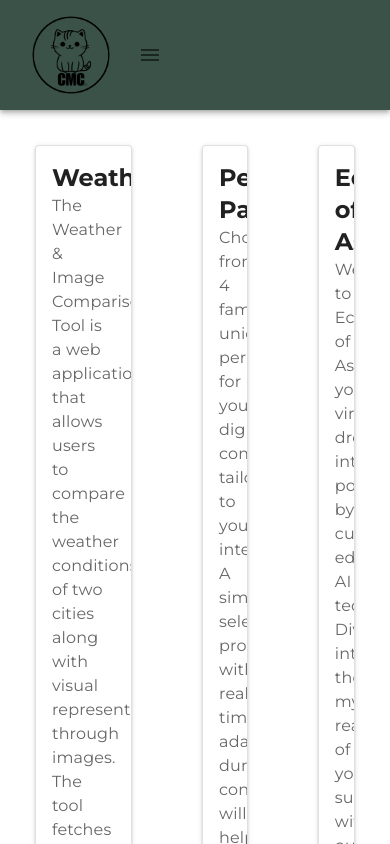
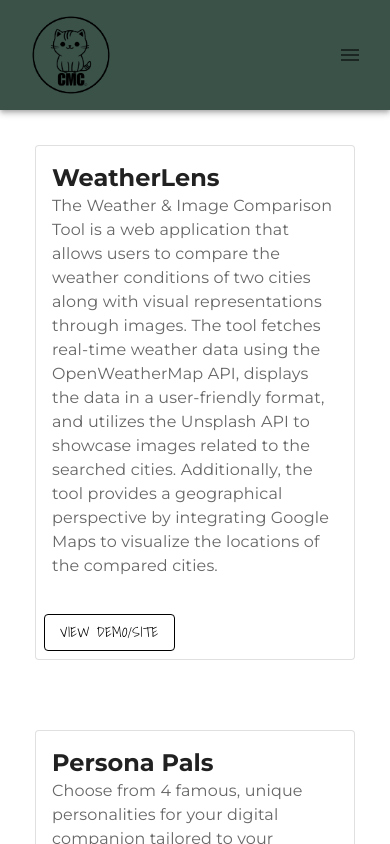
Before and after one commit to CatlinMillz/React-Portfolio, a React (Vite) app: page /development in a window 390 px wide. Shown: the top 844 px of the page. Built offline with nearby package versions, Linux system fonts and the light colour scheme.

Commit message:
fixed mobile reponsiveness

```diff
--- a/src/assets/data/projects.json
+++ b/src/assets/data/projects.json
@@ -12,6 +12,6 @@
     {
         "title": "Echoes of Astra",
     "description": "Welcome to Echoes of Astra, your virtual dream interpreter powered by cutting-edge AI technology! Dive into the mysterious realms of your subconscious with our user-friendly platform.",
-    "demoUrl": "https://drive.google.com/file/d/1IwnHZLdhXe_UxkF7kpqzcasD90tbWhJp/view"
+    "demoUrl": "https://echoes-of-astra.onrender.com/dreamInterpretation"
     }
 ]
--- a/src/components/Header.jsx
+++ b/src/components/Header.jsx
@@ -64,7 +64,7 @@
                     {/* <AdbIcon sx={{ display: { xs: 'none', md: 'flex' }, mr: 1 }} /> */}
 
                     <img src={cmc} alt="cat coding logo" width={110} />
-                    <Box sx={{ flexGrow: 1, display: { xs: 'flex', md: 'none' } }}  >
+                    <Box sx={{ flexGrow: 1, display: { xs: 'flex', md: 'none', justifyContent: 'flex-end' } }}  >
                         <IconButton
                             size="large"
                             aria-label="account of current user"
--- a/src/components/Project.jsx
+++ b/src/components/Project.jsx
@@ -15,25 +15,25 @@
 });
 
 export default function Project(props) {
-  const {project} = props;
+  const { project } = props;
   return (
-    <Card sx={{ maxWidth: '30%', margin: '35px', boxShadow: 2 }} variant="outlined">
+    <Card variant="outlined" className='card'>
       <CardContent>
 
-        <Typography variant="h5" component="div" sx={{fontFamily: 'Montserrat', fontWeight: "bold"}} >
-         {project.title}
+        <Typography variant="h5" component="div" sx={{ fontFamily: 'Montserrat', fontWeight: "bold" }} >
+          {project.title}
         </Typography>
         {/* GIF goes here */}
         <Typography sx={{ mb: 1.5, fontFamily: 'Montserrat' }} color="text.secondary" >
-        {project.description}
+          {project.description}
         </Typography>
 
       </CardContent>
       <CardActions>
         {/* <Button size="small" onClick={()=> window.location.replace(project.demoUrl)} sx={{fontFamily: 'Shadows Into Light', fontSize: "18px"}}>Visit live site</Button> */}
         <NoHoverBtn variant="outlined" sx={{ color: 'black', border: '1px solid black', fontFamily: "Shadows Into Light" }} component={Link} to={project.demoUrl}>
-            View Demo
-          </NoHoverBtn>
+          View Demo/Site
+        </NoHoverBtn>
       </CardActions>
     </Card>
   )
--- a/src/index.css
+++ b/src/index.css
@@ -94,6 +94,12 @@
     width: 300px;
   }
 
+  .card{
+    max-width: 30%;
+    margin: 35px;
+    box-shadow: 2;
+}
+
   @media screen and (max-width: 768px) {
     .hero h2 {
         font-size: 2rem;
@@ -131,12 +137,22 @@
       .heroContent {
         padding: 2;
         display: flex;
+        flex-direction: column;
         justify-content: center;
         height: 40%;
         align-items: center;
         flex-wrap: wrap;
     }
 
+    .project-box{
+        display: flex;
+        flex-direction: column;
+    }
+
+
+    .card{
+        max-width: 100%;
+    }
 
 
   }
--- a/src/pages/Development.jsx
+++ b/src/pages/Development.jsx
@@ -5,7 +5,7 @@
 
 export default function Development() {
   return (
-    <Box sx={{display: 'flex'}}>
+    <Box  className="project-box" sx={{display: 'flex', flexWrap: 'wrap'}}>
       {projectData.map((project, index) => (<Project key={index} project={project}/>))}
     </Box>
   )
--- a/src/pages/Home.jsx
+++ b/src/pages/Home.jsx
@@ -35,7 +35,7 @@
         </Box>
         <Box sx={{ display: 'flex', justifyContent: 'space-between', alignItems: 'center', padding: '30px', border: '1px solid black', boxShadow: '0px 0px 3px 3px #519872', marginBottom: '2%' }}>
 
-          <NoHoverBtn variant="outlined" sx={{ color: 'black', border: '1px solid black', fontFamily: "Shadows Into Light" }} component={Link} to='/photography'>
+          <NoHoverBtn variant="outlined" sx={{ color: 'black', border: '1px solid black', fontFamily: "Shadows Into Light", marginRight: '10px' }} component={Link} to='/photography'>
             I want to see photos!
           </NoHoverBtn>
 
```
